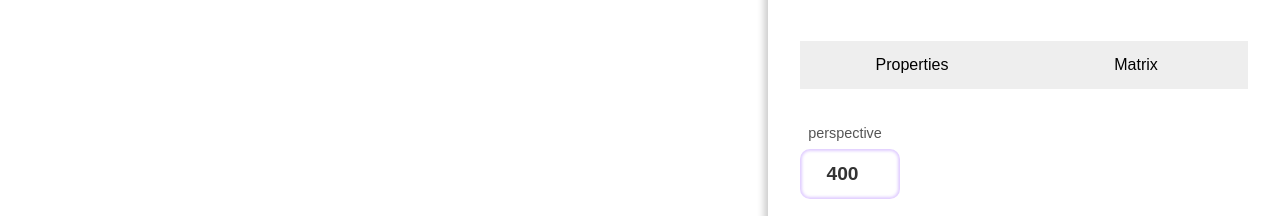
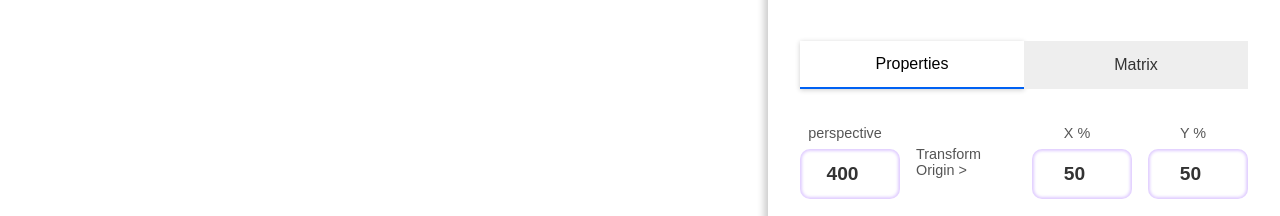
Before and after one commit to RohitKaushal7/3d-transform, a plain HTML site: page trf/index.html in a window 1280 px wide. Shown: the part 55-271 px from the top of the page. Drawn offline with Linux system fonts and the light colour scheme.

Commit message:
v2.4.0 - trfOrigin and active tab colors

```diff
--- a/trf/index.html
+++ b/trf/index.html
@@ -48,6 +48,17 @@
 							<label for="perspective">perspective</label>
 							<input type="number" name="perspective" id="perspective" min=0 value="400" step="10" onchange="p=this.value; transform();">
 						</div>
+						<div class="ctrl" style="grid-area: tro; align-self: right;">
+							<label for="">Transform Origin ></label>
+						</div>
+						<div class="ctrl" style="grid-area: trox;">
+							<label for="trox">X %</label>
+							<input type="number" name="trox" id="trox" min=0 value="50" step="5" onchange="trox=this.value; transform();">
+						</div>
+						<div class="ctrl" style="grid-area: troy;">
+							<label for="troy">Y %</label>
+							<input type="number" name="troy" id="troy" min=0 value="50" step="5" onchange="troy=this.value; transform();">
+						</div>
 
 						<div class="ctrl" style="grid-area: trx;">
 							<label for="translateX">translateX</label>
@@ -64,15 +75,15 @@
 
 						<div class="ctrl" style="grid-area: rtx;">
 							<label for="rotateX">rotateX</label>
-								<input type="number" name="rotateX" id="rotateX" value="0" onchange="rx=this.value; transform();">
+							<input type="number" name="rotateX" id="rotateX" value="0" step="5" onchange="rx=this.value; transform();">
 						</div>
 						<div class="ctrl" style="grid-area: rty;">
 							<label for="rotateY">rotateY</label>
-								<input type="number" name="rotateY" id="rotateY" value="0" onchange="ry=this.value; transform();">
+							<input type="number" name="rotateY" id="rotateY" value="0" step="5" onchange="ry=this.value; transform();">
 						</div>
 						<div class="ctrl" style="grid-area: rtz;">
 							<label for="rotateZ">rotateZ</label>
-								<input type="number" name="rotateZ" id="rotateZ" value="0" onchange="rz=this.value; transform();">
+							<input type="number" name="rotateZ" id="rotateZ" value="0" step="5" onchange="rz=this.value; transform();">
 						</div>
 
 						<div class="ctrl" style="grid-area: scx;">
@@ -100,7 +111,10 @@
 							<label for="skewy">skew-Y</label>
 							<input type="number" name="skewY" id="skewY" value="0" onchange="sky=this.value; transform();">
 						</div>
-							<div class="ctrl btn" id="random" style="grid-area: btn;" onclick="random()">I'm feeling lucky</div>
+
+						<div class="ctrl btn" id="random" style="grid-area: btn;" onclick="random()">
+							I'm feeling lucky
+						</div>
 					</div>
 
 					<div class="tab" id="matrix">
@@ -114,7 +128,6 @@
 				</div>
   </div>
 
-
   <script src="trf_script.js"></script>
 </body>
 </html>
--- a/trf/trf_script.js
+++ b/trf/trf_script.js
@@ -1,13 +1,20 @@
+// shadow..
+// orthographic projection
+// setinterval Randomize
+
 var box = document.querySelector('.box');
 var scene = document.querySelector('.scene');
 var radioGroup = document.querySelector('.radio-group');
 tabs = document.querySelectorAll('.tab');
+tabCtrl = document.querySelectorAll('.tab-ctrl>div');
 
 var tx=0,ty=0,tz=0,
     sx=1,sy=1,sz=1,
     skx=0,sky=0,
     rx=0,ry=0,rz=0,
-    p=400;
+	p=400,
+	trox=50,
+	troy=50;
 
 
 
@@ -36,16 +43,20 @@ radioGroup.addEventListener( 'change', changeSide );
 function changeTab(x){
 	for(let i=0;i<tabs.length;++i){
 		tabs[i].style.display = "none";
+		tabCtrl[i].classList.remove("active");
 	}
 	tabs[x].style.display = "grid";
+	tabCtrl[x].classList.add("active");
 }
 tabs[1].style.display = "none";
+tabCtrl[0].classList.add("active");
 
 // sets the transform css property
 
 function transform(){
   scene.style.perspective = p !='0' ? p + "px": "none";
   box.style.transform = `translate3d(${tx}px,${ty}px,${tz}px) rotateX(${rx}deg) rotateY(${ry}deg) rotateZ(${rz}deg) scale3d(${sx},${sy},${sz}) skew(${skx}deg,${sky}deg)`;
+  box.style.transformOrigin = `${trox}% ${troy}%`;
   // console.log(`translate3d(${tx}px,${ty}px,${tz}px) rotateX(${rx}deg) rotateY(${ry}deg) rotateZ(${rz}deg) scale3d(${sx},${sy},${sz}) skew(${skx}deg,${sky}deg)`);
   setAll();
 }
--- a/trf/trf_style.css
+++ b/trf/trf_style.css
@@ -155,6 +155,7 @@ input[type=number]{
   justify-content: center;
   height: 3rem;
   width: 50%;
+  color: #333;
   background: #eee;
   cursor: pointer;
   transition: all 0.3s;
@@ -163,13 +164,20 @@ input[type=number]{
   background: #ddd;
 }
 
+.active{
+  background: #fff !important;
+  color: #000 !important;
+  border-bottom: 2px solid #0061f3;
+  box-shadow: 0 1px 5px 0px #0003;
+}
+
 .tab{
   display: grid;
   grid: 1fr 1fr 1fr 1fr 1fr / 1fr 1fr 1fr 1fr;
   grid-gap: 1rem;
   margin-top: 2rem  ;
   grid-template-areas:
-  "prx pr pr pra"
+  "prx tro trox troy"
   "trx try trz tra"
   "rtx rty rtz rta"
   "scx scy scz sca"
```
Lines whose indentation alone changed are shown as unchanged.
